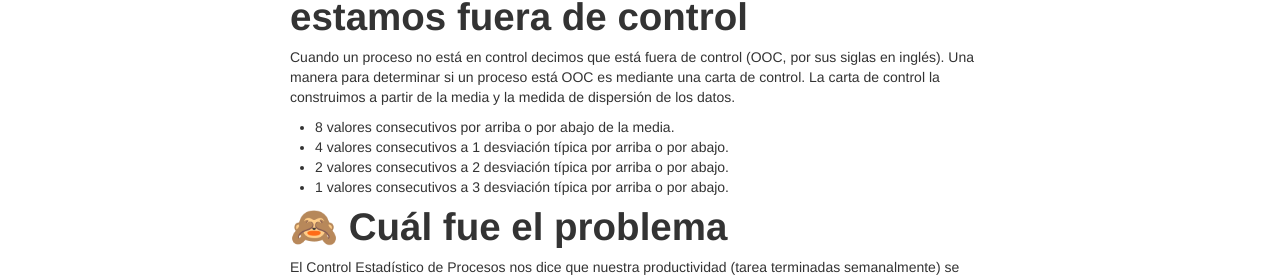
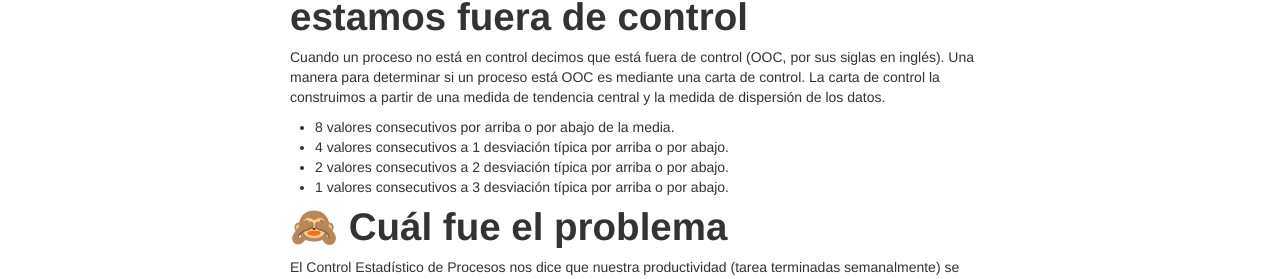
Before and after one commit to LizethMReyes/islasgeci.github.io, a Jekyll site: the page built from _posts/2021-05-21-cep_kanban.md, in a window 1280 px wide. Shown: the part 365-644 px from the top of the page. Built offline with Jekyll 4.4.1, drawn with Linux system fonts in a browser that asks for light colours.

Commit message:
😉 Use a general language

```diff
--- a/_posts/2021-05-21-cep_kanban.md
+++ b/_posts/2021-05-21-cep_kanban.md
@@ -12,7 +12,8 @@ tags: mate
 # 📋 Criterios para identificar que estamos fuera de control
 Cuando un proceso no está en control decimos que está fuera de control (OOC, por sus siglas en
 inglés). Una manera para determinar si un proceso está OOC es mediante una carta de control. La
-carta de control la construimos a partir de la media y la medida de dispersión de los datos.
+carta de control la construimos a partir de una medida de tendencia central y la medida de
+dispersión de los datos.
 - 8 valores consecutivos por arriba o por abajo de la media.
 - 4 valores consecutivos a 1 desviación típica por arriba o por abajo.
 - 2 valores consecutivos a 2 desviación típica por arriba o por abajo.
```
